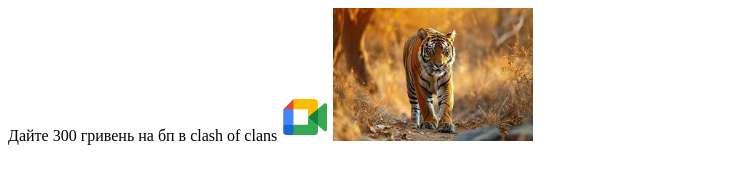
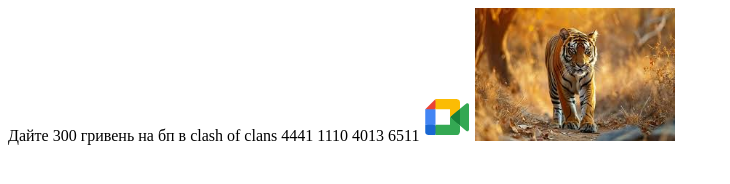
Before and after one commit to Roman228-skuf/SecondSite, a plain HTML site: page index.html in a window 1280 px wide. Shown: the whole page, without its empty margins (0-730 px from the left). Drawn offline with Linux system fonts and the light colour scheme.

Commit message:
added numbers of monobank

```diff
--- a/index.html
+++ b/index.html
@@ -3,7 +3,7 @@
 		<title> Юр'єв 2 </title>
 	</head>
 		<body>
-			Дайте 300 гривень на бп в clash of clans
+			Дайте 300 гривень на бп в clash of clans 4441 1110 4013 6511
 		<img src = "images/MeetLogo.png" alt = "Зображення Meet">
 		<img src = "images/AAATIGR.png" width = "200px" heigh = "200px">
 		</body>
```
